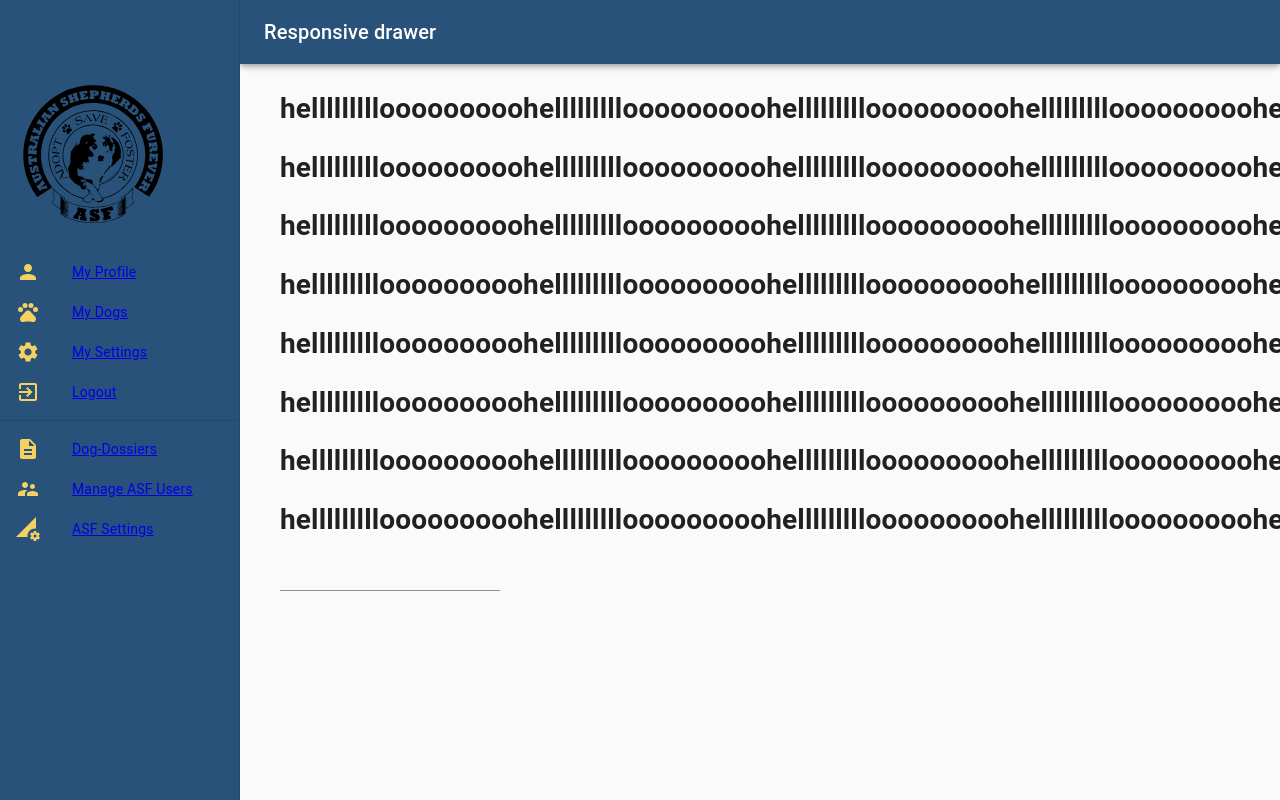
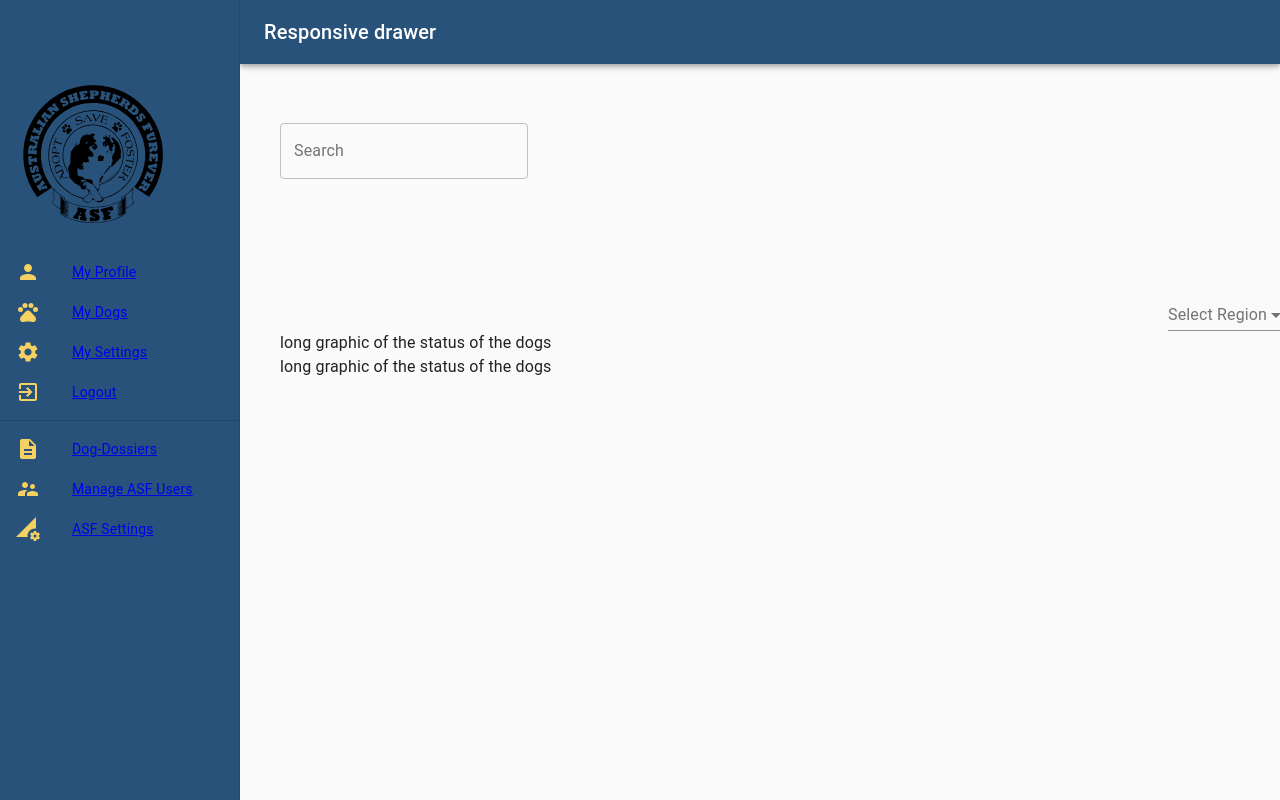
Before and after one commit to seagda/asf-adoption-process, a React (Create React App) app in the folder client/: page / in a window 1280 px wide. Shown: the top 800 px of the page. Built offline with nearby package versions, Linux system fonts and the light colour scheme; the HTML template or start-up script is replaced by a standard one.

Commit message:
updates to components and dog dossier

```diff
--- a/client/src/App.js
+++ b/client/src/App.js
@@ -5,6 +5,7 @@ import {BrowserRouter, Route, Switch} from "react-router-dom";
 import theme from "../src/components/Theme";
 import ResponsiveDrawer from "../src/components/Header";
 import DogDossier from "../src/pages/DogDossier"
+import DogDossiersAll from "../src/pages/DogDossiersAll"
 
 export default function App() {
     return (
@@ -21,7 +22,7 @@ export default function App() {
                     <Route path="/Manage ASF Users" />
                     <Route path="/ASF Settings" />
                 </Switch>
-                <DogDossier />
+                <DogDossiersAll />
             </BrowserRouter>
         </ThemeProvider>
     )
--- /dev/null
+++ b/client/src/components/AddButton.js
@@ -0,0 +1,28 @@
+import React from 'react';
+import Button from '@material-ui/core/Button';
+import { makeStyles } from '@material-ui/core/styles';
+import Add from '@material-ui/icons/Add';
+
+
+const useStyles = makeStyles((theme) => ({
+  button: {
+    margin: theme.spacing(1),
+  },
+}));
+
+export default function AddButton(props) {
+  const classes = useStyles();
+
+  return (
+    <div>
+      <Button
+        variant="contained"
+        color="secondary"
+        className={classes.button}
+        startIcon={<Add />}
+      >
+          {`${props.buttonText}`}
+      </Button>
+    </div>
+  );
+}
--- /dev/null
+++ b/client/src/components/RegionSelectMenu.js
@@ -0,0 +1,114 @@
+import React from 'react'
+import Input from '@material-ui/core/Input';
+import { makeStyles, useTheme } from '@material-ui/core/styles'
+import InputLabel from '@material-ui/core/InputLabel';
+import MenuItem from '@material-ui/core/MenuItem';
+import FormControl from '@material-ui/core/FormControl';
+import Select from '@material-ui/core/Select';
+import Chip from '@material-ui/core/Chip';
+
+
+const useStyles=makeStyles(theme => ({
+    mainContainer: {
+        marginTop: "5em",
+        marginLeft: "20em",
+        marginRight: "110em",
+        [theme.breakpoints.down("xs")]:{
+            marginLeft: "1em"
+        }
+    },
+    formControl: {
+        marginLeft: theme.spacing(80),
+        marginTop: theme.spacing(20),
+        minWidth: 120,
+        maxWidth: 300,
+      },
+      chips: {
+        display: 'flex',
+        flexWrap: 'wrap',
+      },
+      chip: {
+        margin: 8,
+      },
+      noLabel: {
+        marginTop: theme.spacing(70),
+      }
+}))
+
+const ITEM_HEIGHT = 48;
+const ITEM_PADDING_TOP = 125;
+const MenuProps = {
+  PaperProps: {
+    style: {
+      maxHeight: ITEM_HEIGHT * 4.5 + ITEM_PADDING_TOP,
+      width: 350
+    },
+  },
+};
+
+const names = [
+  'North East',
+  'Texas',
+  'Pacific North West'
+];
+
+function getStyles(name, personName, theme) {
+    return {
+      fontWeight:
+        personName.indexOf(name) === -1
+          ? theme.typography.fontWeightRegular
+          : theme.typography.fontWeightMedium,
+    };
+  }
+
+  export default function RegionSelectMenu() {
+    const classes = useStyles();
+    const theme = useTheme();
+    const [personName, setPersonName] = React.useState([]);
+
+    const handleChange = (event) => {
+      setPersonName(event.target.value);
+    };
+
+    const handleChangeMultiple = (event) => {
+      const { options } = event.target;
+      const value = [];
+      for (let i = 0, l = options.length; i < l; i += 1) {
+        if (options[i].selected) {
+          value.push(options[i].value);
+        }
+      }
+      setPersonName(value);
+    };
+
+
+    return (
+        <div>
+          <FormControl className={classes.formControl}>
+            <InputLabel id="demo-mutiple-chip-label">Select Region</InputLabel>
+            <Select
+              labelId="demo-mutiple-chip-label"
+              id="demo-mutiple-chip"
+              multiple
+              value={personName}
+              onChange={handleChange}
+              input={<Input id="select-multiple-chip" />}
+              renderValue={(selected) => (
+                <div className={classes.chips}>
+                  {selected.map((value) => (
+                    <Chip key={value} label={value} className={classes.chip} />
+                  ))}
+                </div>
+              )}
+              MenuProps={MenuProps}
+            >
+              {names.map((name) => (
+                <MenuItem key={name} value={name} style={getStyles(name, personName, theme)}>
+                  {name}
+                </MenuItem>
+              ))}
+            </Select>
+          </FormControl>
+        </div>
+      );
+}
--- /dev/null
+++ b/client/src/pages/DogDossiersAll.js
@@ -0,0 +1,52 @@
+import React from 'react'
+import Grid from '@material-ui/core/Grid'
+import Input from '@material-ui/core/Input';
+import Typography from '@material-ui/core/Typography';
+import TextField from '@material-ui/core/TextField';
+import { makeStyles, useTheme } from '@material-ui/core/styles'
+import RegionSelectMenu from '../components/RegionSelectMenu'
+import AddButton from '../components/AddButton'
+
+const useStyles=makeStyles(theme => ({
+    mainContainer: {
+        marginTop: "5em",
+        marginLeft: "20em",
+        [theme.breakpoints.down("xs")]:{
+            marginLeft: "1em"
+        }
+    }
+}))
+
+export default function DogDossiersAll() {
+    const classes = useStyles()
+    return (
+        <Grid container className={classes.mainContainer}>
+            <Grid item container>
+                <Grid container justify="flex-end">
+                    <AddButton buttonText={"Add Dog"} />
+                </Grid>
+                <Grid container>
+                    <Grid item>
+                    <form noValidate autoComplete="off">
+                    <TextField id="outlined-basic" label="Search" variant="outlined" />
+                    </form>
+                    </Grid>
+                    <Grid item>
+                    <RegionSelectMenu />
+                    </Grid>
+                </Grid>
+                <Grid container>
+                    <Typography>
+                       long graphic of the status of the dogs
+                    </Typography>
+                </Grid>
+                <Grid container>
+                <Typography>
+                       long graphic of the status of the dogs
+                    </Typography>
+                </Grid>
+            </Grid>
+        </Grid>
+
+    )
+}
```
